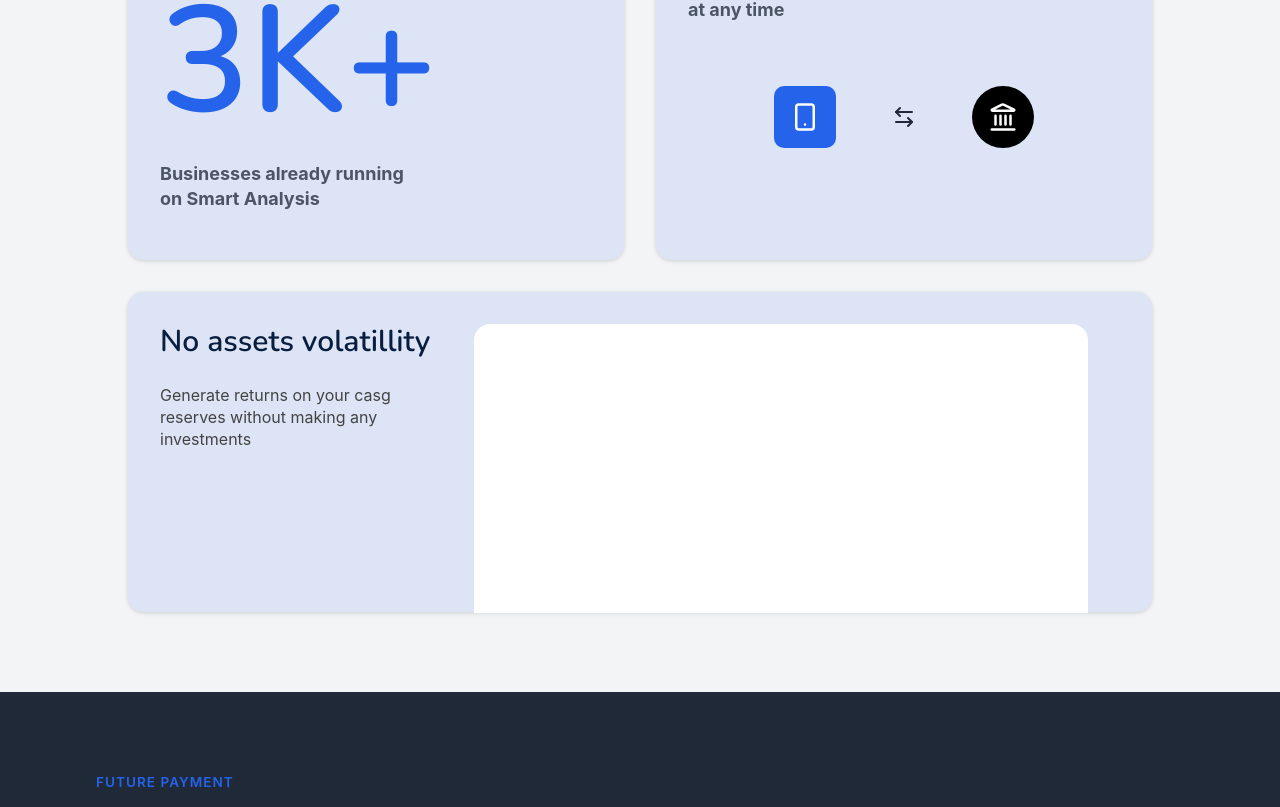
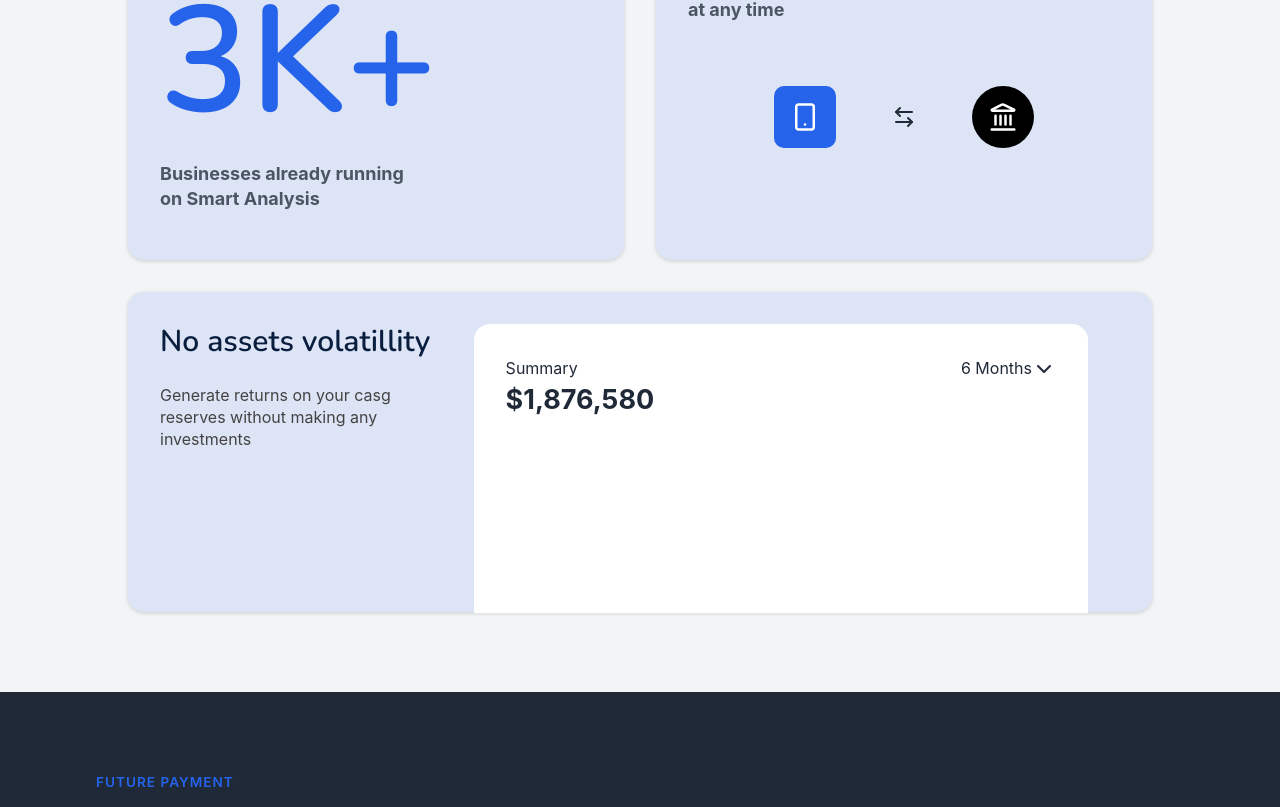
Before and after one commit to nyahwaithefirst/smart-system, a Next.js app: page / in a window 1280 px wide. Shown: the part 1527-2334 px from the top of the page. Built offline with nearby package versions, Linux system fonts and the light colour scheme.

Commit message:
New Fixes

```diff
--- a/app/page.jsx
+++ b/app/page.jsx
@@ -3,7 +3,7 @@
 import { useEffect, useState } from "react"
 import styles from "./page.module.css";
 import { useRouter } from "next/navigation";
-import { ArrowLeftRight, Banknote, HomeIcon, Landmark, Smartphone, X } from "lucide-react";
+import { ArrowLeftRight, Banknote, ChevronDown, HomeIcon, Landmark, Smartphone, X } from "lucide-react";
 
 export default function Home() {
 
@@ -92,7 +92,19 @@ export default function Home() {
                             <p>Generate returns on your casg reserves without making any investments</p>
                         </div>
                         <div className={styles.graphsStatesLineCard}>
+                            <div className={styles.lineChartWrapper}>
+                                <div className={styles.lineStats}>
+                                    <div>Summary</div>
+                                    <div>$1,876,580</div>
 
+                                </div>
+                                <div>
+                                    <div>
+                                        <span>6 Months</span>
+                                        <ChevronDown />
+                                    </div>
+                                </div>
+                            </div>
                         </div>
                     </div>
                 </div>
--- a/app/page.module.css
+++ b/app/page.module.css
@@ -174,7 +174,7 @@
   padding: 5rem 3rem;
   display: flex;
   flex-direction: column;
-  row-gap: 2rem;
+  /* row-gap: 2rem; */
 }
 
 .experienceSectionSubHeader {
@@ -303,22 +303,6 @@
   width: 15rem;
 }
 
-.graphsStatesLineCard {
-  background-color: white;
-  width: 60%;
-  height: 18.1rem;
-  position: absolute;
-  right: 4rem;
-  border-top-left-radius: 1rem;
-  border-top-right-radius: 1rem;
-  .your-element {
-    /* x-offset | y-offset | blur | spread | color */
-    box-shadow: -3px -3px 6px rgba(0, 0, 0, 0.342),
-      /* left */ 3px -3px 6px rgba(0, 0, 0, 0.349),
-      /* right */ 0px -3px 6px rgba(0, 0, 0, 0.432); /* top */
-  }
-}
-
 .confidenceSection {
   bottom: -20.5rem;
   padding: 5rem 6rem;
@@ -378,3 +362,31 @@
 .confidenceSection > .stepsWrap > .steps > p {
   color: rgb(197, 195, 195);
 }
+
+.graphsStatesLineCard {
+  background-color: white;
+  width: 60%;
+  height: 18.1rem;
+  position: absolute;
+  right: 4rem;
+  border-top-left-radius: 1rem;
+  border-top-right-radius: 1rem;
+  padding: 2rem;
+  .your-element {
+    /* x-offset | y-offset | blur | spread | color */
+    box-shadow: -3px -3px 6px rgba(0, 0, 0, 0.342),
+      /* left */ 3px -3px 6px rgba(0, 0, 0, 0.349),
+      /* right */ 0px -3px 6px rgba(0, 0, 0, 0.432); /* top */
+  }
+}
+
+.lineChartWrapper {
+  width: 100%;
+  display: flex;
+  justify-content: space-between;
+}
+
+.lineStats > div:nth-child(2) {
+  font-size: 27px;
+  font-weight: bolder;
+}
--- a/constant/baseUrl.jsx
+++ b/constant/baseUrl.jsx
@@ -1,2 +1,2 @@
-// export const serviceBaseUrl = "http://66.29.138.251:8096/api/v1/";
-export const serviceBaseUrl = "http://localhost:8096/api/v1/";
+export const serviceBaseUrl = "http://66.29.138.251:8096/api/v1/";
+// export const serviceBaseUrl = "http://localhost:8096/api/v1/";
```
